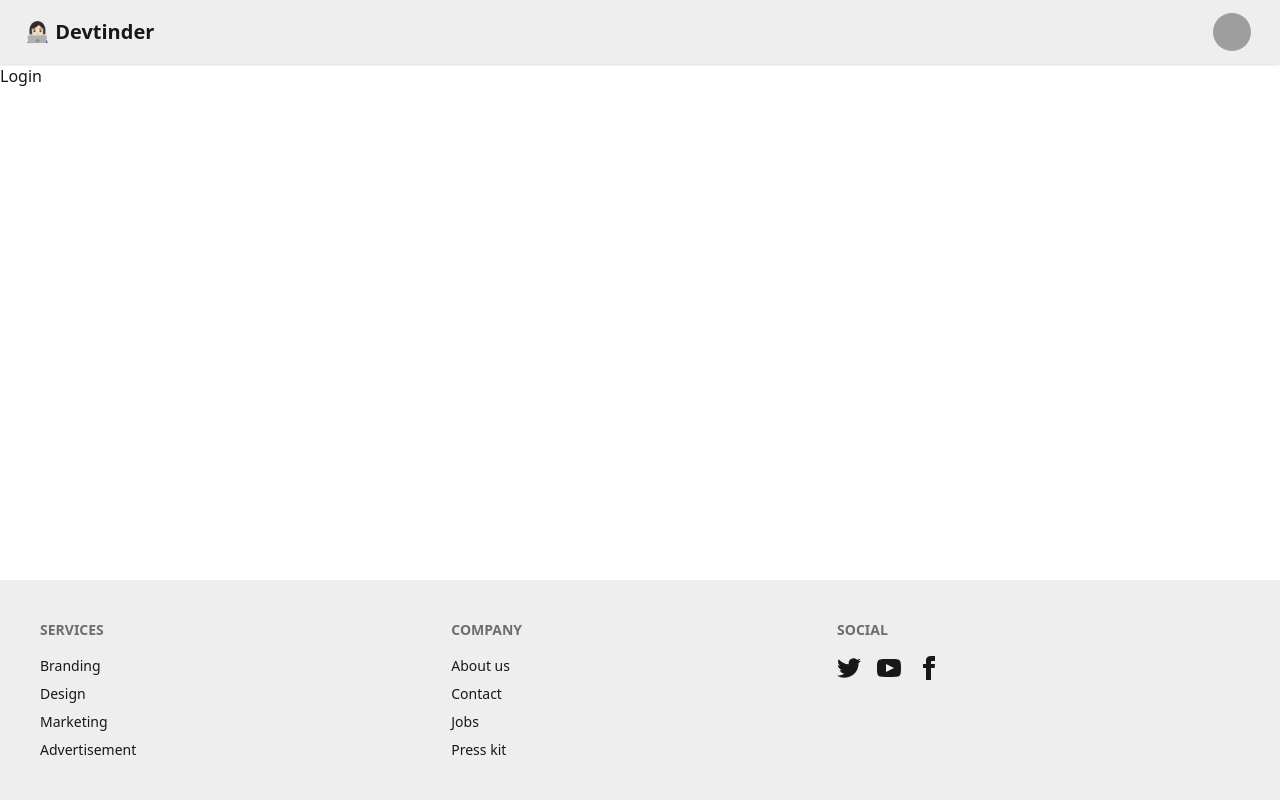
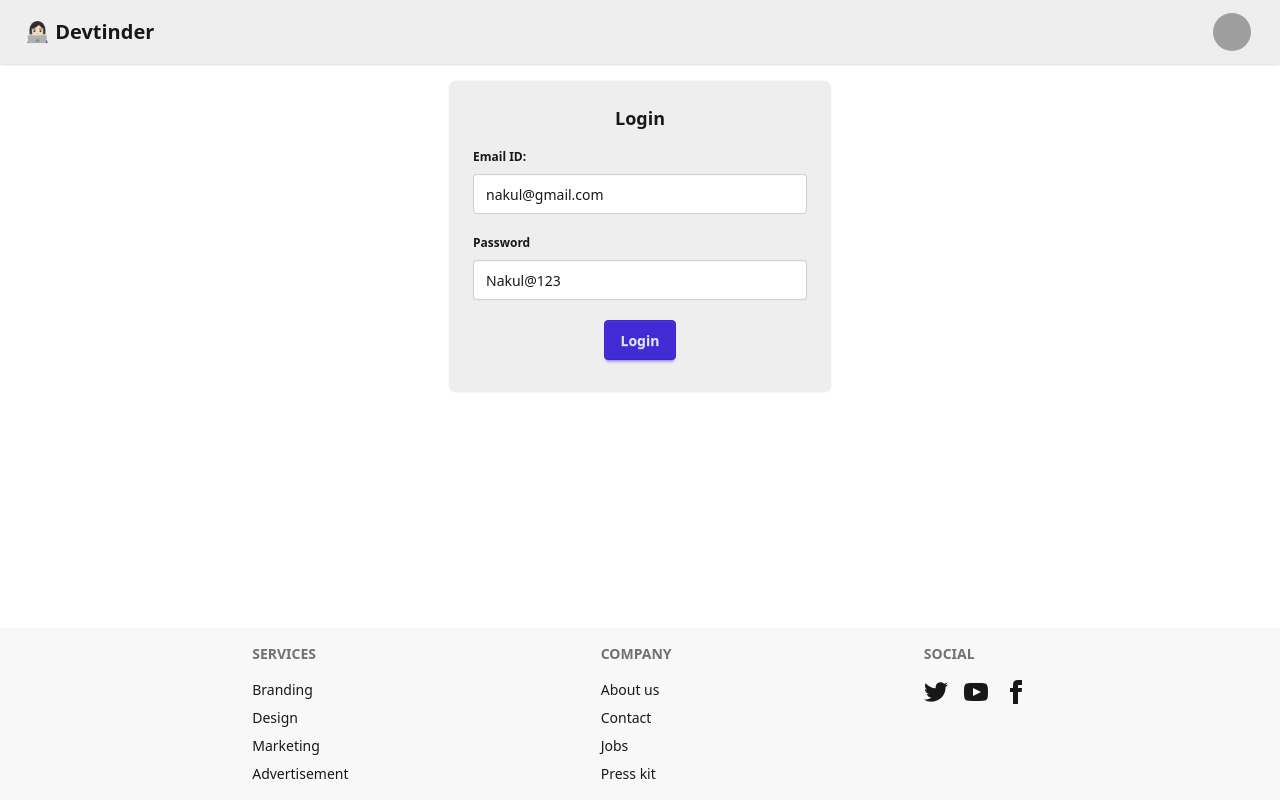
Before and after one commit to kuku-kodes/devTinder-web, a React (Vite) app: page /login in a window 1280 px wide. Built offline with nearby package versions, Linux system fonts and the light colour scheme; grey boxes are pictures that could not be loaded.

Commit message:
crated Login page with backend authentication

```diff
--- a/package.json
+++ b/package.json
@@ -11,6 +11,7 @@
   },
   "dependencies": {
     "@tailwindcss/vite": "^4.1.11",
+    "axios": "^1.11.0",
     "react": "^19.1.0",
     "react-dom": "^19.1.0",
     "react-router-dom": "^7.7.1",
--- a/src/Footer.jsx
+++ b/src/Footer.jsx
@@ -2,7 +2,7 @@ import React from 'react'
 
 const Footer = () => {
   return (
-    <footer className="footer sm:footer-horizontal bg-base-300 text-base-content p-10 fixed bottom-0">
+    <footer className="footer sm:footer-horizontal bg-base-200 text-base-content p-4 flex justify-evenly absolute bottom-0 w-full ">
   <nav>
     <h6 className="footer-title">Services</h6>
     <a className="link link-hover">Branding</a>
--- a/src/Login.jsx
+++ b/src/Login.jsx
@@ -1,8 +1,56 @@
-import React from 'react'
+
+import axios from 'axios';
+import { useState } from 'react'
 
 const Login = () => {
+
+  const [emailId, setEmailId] = useState("nakul@gmail.com");
+  const [password, setPassword] = useState("Nakul@123");
+
+  const handleLogin = async () => {
+    try {
+    const res = await axios.post("http://localhost:3030/login", {
+        emailId,
+        password,
+    },
+    { withCredentials: true});
+    } catch(err){
+        console.error(err);
+    }
+  }
+
   return (
-    <div>Login</div>
+    <div className='flex justify-center mt-4'>
+    <div className="card card-border bg-base-300 w-96">
+  <div className="card-body">
+    <h2 className="card-title justify-center">Login</h2>
+    <fieldset className="fieldset">
+  <legend className="fieldset-legend">Email ID:</legend>
+  <input
+  type="text"
+  value={emailId}
+  className="input w-full"
+  onChange={(e) => setEmailId(e.target.value)}
+  placeholder="Enter your email" />
+  {/* <p className="label">Optional</p> */}
+</fieldset>
+ <fieldset className="fieldset">
+  <legend className="fieldset-legend">Password</legend>
+  <input
+  type="text"
+  value={password}
+  className="input w-full"
+  onChange={(e) => setPassword(e.target.value)}
+  placeholder="Enter your password" />
+  {/* <p className="label">Optional</p> */}
+</fieldset>
+    <div className="card-actions justify-center m-2">
+      <button className="btn btn-primary" onClick={handleLogin}>Login</button>
+    </div>
+  </div>
+</div>
+
+</div>
   )
 }
 
```
Also changed, not shown: 2 other files (tests, documents, lock files or other folders).
